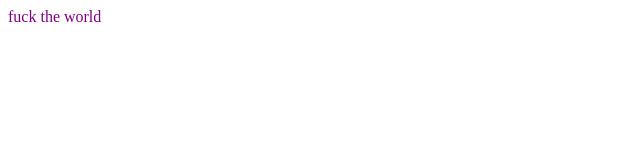
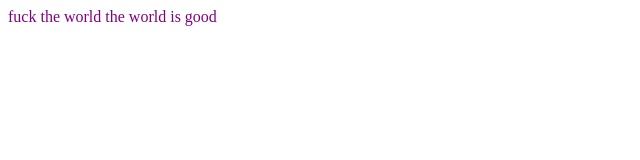
Before and after one commit to tal9624/css-exersize-first, a plain HTML site: page index.html in a window 1280 px wide. Shown: the whole page, without its empty margins (0-640 px from the left). Drawn offline with Linux system fonts and the light colour scheme.

Commit message:
try to con

```diff
--- a/index.html
+++ b/index.html
@@ -8,5 +8,6 @@
 </head>
 <body>
     fuck the world
+    the world is good
 </body>
 </html>
```
